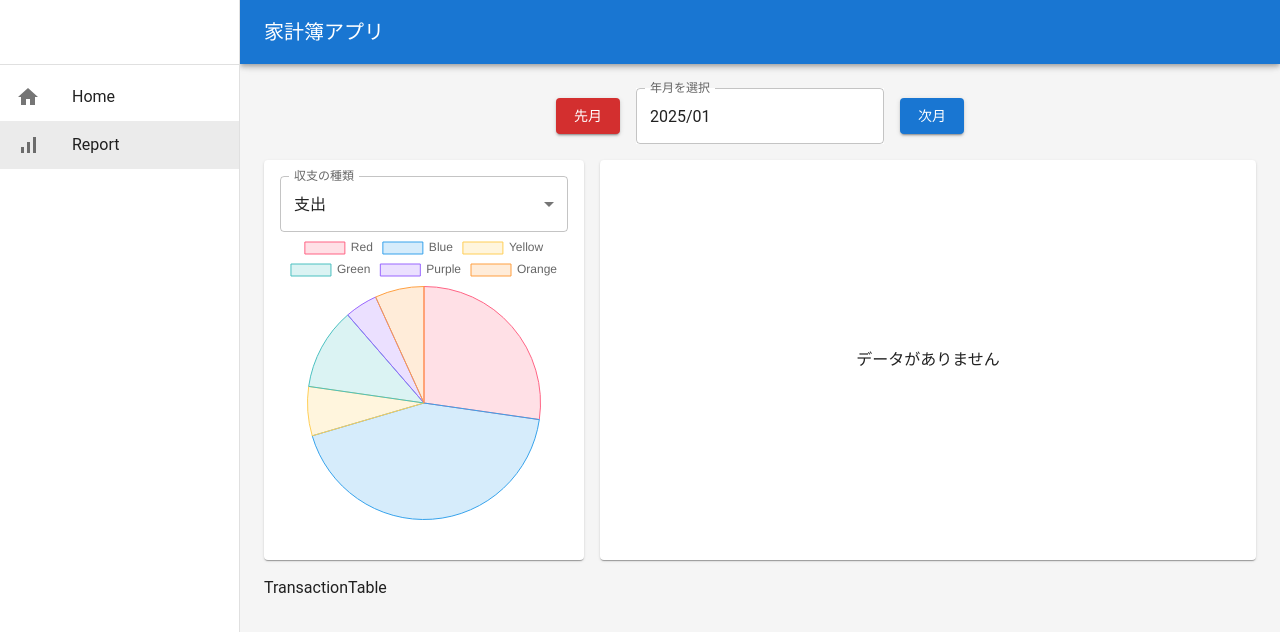
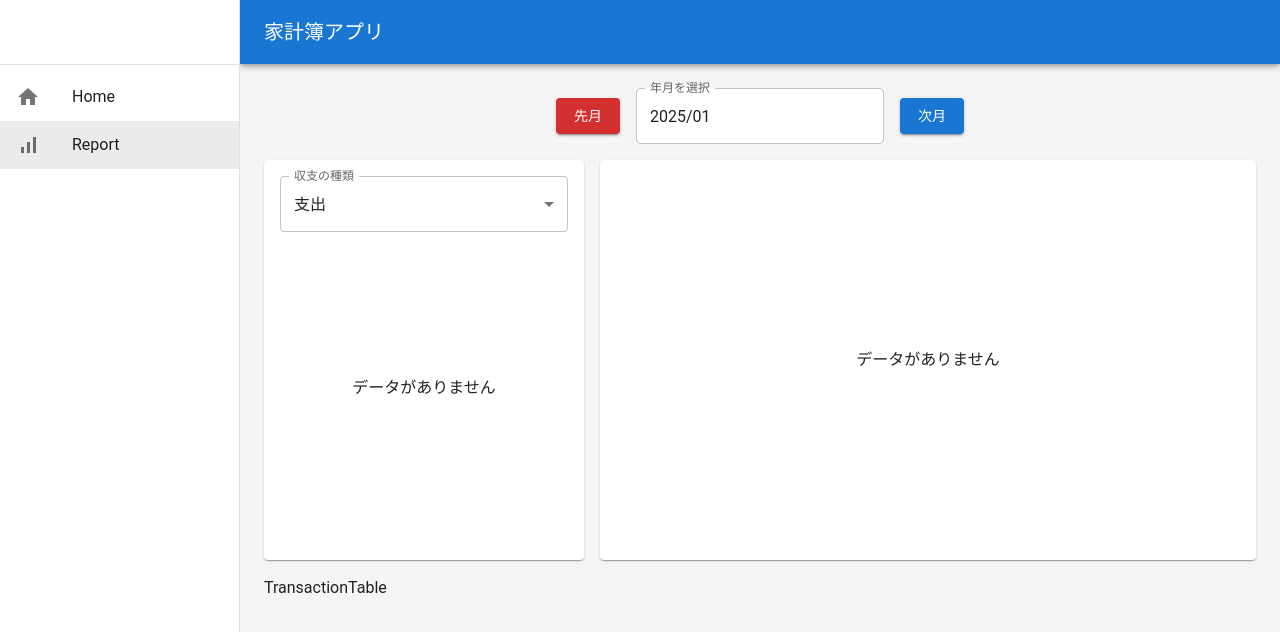
Before and after one commit to Rio25o/household-app, a React (Create React App) app: page /report in a window 1280 px wide. Shown: the top 632 px of the page. Built offline with nearby package versions, Linux system fonts and the light colour scheme; no server answers; the database is empty; the HTML template or start-up script is replaced by a standard one.

Commit message:
記述:実際のデータを表示, フォーム保存時にfirebaseとのキーの照合未確認によるエラーを修正

```diff
--- a/src/components/CategoryChart.tsx
+++ b/src/components/CategoryChart.tsx
@@ -1,15 +1,23 @@
 /* eslint-disable @typescript-eslint/no-unused-vars */
 import React, { useState } from "react";
 import { Pie } from "react-chartjs-2";
-import { Chart as ChartJS, ArcElement, Tooltip, Legend } from "chart.js";
+import {
+  Chart as ChartJS,
+  ArcElement,
+  Tooltip,
+  Legend,
+  ChartData,
+} from "chart.js";
 import {
   Box,
+  CircularProgress,
   FormControl,
   InputLabel,
   MenuItem,
   Select,
   SelectChangeEvent,
   TextField,
+  Typography,
 } from "@mui/material";
 import {
   ExpenseCategory,
@@ -22,9 +30,13 @@ ChartJS.register(ArcElement, Tooltip, Legend);
 
 interface CategoryChartProps {
   monthlyTransactions: Transaction[];
+  isLoading: boolean;
 }
 
-const CategoryChart = ({ monthlyTransactions }: CategoryChartProps) => {
+const CategoryChart = ({
+  monthlyTransactions,
+  isLoading,
+}: CategoryChartProps) => {
   const [selectedType, setSelectedType] = useState<TransactionType>("expense");
 
   const handleChange = (e: SelectChangeEvent<TransactionType>) => {
@@ -41,14 +53,23 @@ const CategoryChart = ({ monthlyTransactions }: CategoryChartProps) => {
       },
       {} as Record<IncomeCategory | ExpenseCategory, number>
     );
-  console.log(categorySums);
 
-  const data = {
-    labels: ["Red", "Blue", "Yellow", "Green", "Purple", "Orange"],
+  const categoryLabels = Object.keys(categorySums);
+  const categoryValues = Object.values(categorySums);
+
+  console.log(categoryLabels);
+  console.log(categoryValues);
+
+  const options = {
+    maintainAspectRatio: false,
+    responsive: true,
+  };
+
+  const data: ChartData<"pie"> = {
+    labels: categoryLabels,
     datasets: [
       {
-        label: "# of Votes",
-        data: [12, 19, 3, 5, 2, 3],
+        data: categoryValues,
         backgroundColor: [
           "rgba(255, 99, 132, 0.2)",
           "rgba(54, 162, 235, 0.2)",
@@ -70,7 +91,7 @@ const CategoryChart = ({ monthlyTransactions }: CategoryChartProps) => {
     ],
   };
   return (
-    <Box>
+    <>
       <FormControl fullWidth>
         <InputLabel id="type-select-label">収支の種類</InputLabel>
         <Select
@@ -84,9 +105,23 @@ const CategoryChart = ({ monthlyTransactions }: CategoryChartProps) => {
           <MenuItem value={"expense"}>支出</MenuItem>
         </Select>
       </FormControl>
-
-      <Pie data={data} />
-    </Box>
+      <Box
+        sx={{
+          flexGrow: 1,
+          display: "flex",
+          alignItems: "center",
+          justifyContent: "center",
+        }}
+      >
+        {isLoading ? (
+          <CircularProgress />
+        ) : monthlyTransactions.length > 0 ? (
+          <Pie data={data} options={options} />
+        ) : (
+          <Typography>データがありません</Typography>
+        )}
+      </Box>
+    </>
   );
 };
 
--- a/src/components/TransactionFrom.tsx
+++ b/src/components/TransactionFrom.tsx
@@ -143,7 +143,6 @@ const TransactionForm = ({
           console.error(error);
         });
     }
-
     reset({
       type: "expense",
       date: currentDay,
--- a/src/components/TransactionMenu.tsx
+++ b/src/components/TransactionMenu.tsx
@@ -87,7 +87,7 @@ const TransactionMenu = ({
           <List aria-label="取引履歴">
             <Stack spacing={2}>
               {dailyTransactions.map((transaction) => (
-                <ListItem disablePadding>
+                <ListItem disablePadding key={transaction.id}>
                   <Card
                     sx={{
                       width: "100%",
--- a/src/pages/Report.tsx
+++ b/src/pages/Report.tsx
@@ -41,7 +41,10 @@ const Report = ({
       <Grid item xs={12} md={4}>
         <Paper sx={commonPaperStyle}>
           {/*円グラフ */}
-          <CategoryChart monthlyTransactions={monthlyTransactions} />
+          <CategoryChart
+            monthlyTransactions={monthlyTransactions}
+            isLoading={isLoading}
+          />
         </Paper>
       </Grid>
 
```
